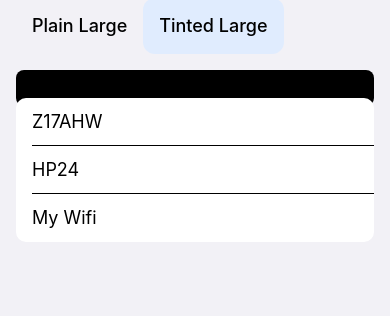
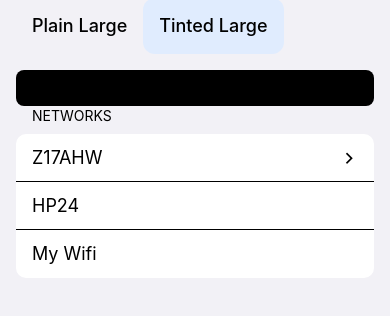
Before and after one commit to Bedrock-UI/react-native-ios, a React Native app: screen / in a window 390 px wide. Shown: the part 306-622 px from the top of the page. Built offline with nearby package versions, Linux system fonts and the light colour scheme.

Commit message:
updates to table row

```diff
--- a/App.tsx
+++ b/App.tsx
@@ -1,6 +1,6 @@
 import Ionicons from '@expo/vector-icons/Ionicons';
 import { useState } from 'react';
-import { PlatformColor, SafeAreaView, ScrollView } from 'react-native';
+import { SafeAreaView, ScrollView } from 'react-native';
 import { Button } from 'components/Button';
 import { Flex } from 'components/Flex';
 import { TabBar } from 'components/TabBar';
@@ -54,7 +54,7 @@ function App() {
         <Flex>
           <Table
             header="Networks"
-            rows={[{ title: 'Z17AHW' }, { title: 'HP24' }, { title: 'My Wifi' }]}
+            rows={[{ rightIcon: true, title: 'Z17AHW' }, { title: 'HP24' }, { title: 'My Wifi' }]}
           />
         </Flex>
       </ScrollView>
--- a/src/components/Flex/Flex.tsx
+++ b/src/components/Flex/Flex.tsx
@@ -6,7 +6,6 @@ import type { Props } from './Flex.types';
 const styles = StyleSheet.create({
   flex: {
     display: 'flex',
-    flex: 0,
   },
 
   // flex direction
@@ -24,15 +23,32 @@ const styles = StyleSheet.create({
   wrap: {
     flexWrap: 'wrap',
   },
+
+  // justify content
+  'justify-content-center': {
+    justifyContent: 'center',
+  },
+  'justify-content-flex-start': {
+    justifyContent: 'flex-start',
+  },
+  'justify-content-space-between': {
+    justifyContent: 'space-between',
+  },
 });
 
-function Flex({ direction = 'row', wrap = 'wrap', ...props }: Props) {
+function Flex({
+  direction = 'row',
+  justifyContent = 'flex-start',
+  wrap = 'wrap',
+  ...props
+}: Props) {
   return (
     <SafeAreaView
       {...props}
       style={{
         ...styles.flex,
         ...styles[direction],
+        ...styles[`justify-content-${justifyContent}`],
         ...styles[wrap],
       }}
     />
--- a/src/components/Flex/Flex.types.ts
+++ b/src/components/Flex/Flex.types.ts
@@ -3,5 +3,6 @@ import type { ViewProps } from 'react-native';
 export interface Props {
   children?: ViewProps['children'];
   direction?: 'column' | 'row';
+  justifyContent?: 'center' | 'flex-start' | 'space-between';
   wrap?: 'nowrap' | 'wrap';
 }
--- a/src/components/Table/Table.tsx
+++ b/src/components/Table/Table.tsx
@@ -1,6 +1,7 @@
 import React from 'react';
 import { StyleSheet, Text, View } from 'react-native';
 import { theme } from 'theme';
+import { TableRow } from 'components/TableRow';
 
 import type { Props } from './Table.types';
 
@@ -19,23 +20,7 @@ const styles = StyleSheet.create({
   table: {
     backgroundColor: theme.palette.white,
     borderRadius: 10,
-  },
-  row: {
-    borderBottomColor: theme.palette.neutral[400],
-    borderBottomWidth: 0.5,
-    display: 'flex',
-    flexDirection: 'column',
-    justifyContent: 'center',
-    height: 48,
-    marginLeft: 16,
-    paddingRight: 16,
-  },
-  rowLast: {
-    borderBottomWidth: 0,
-  },
-  rowTitle: {
-    fontSize: theme.typography.body1.fontSize,
-    lineHeight: theme.typography.body1.fontSize,
+    overflow: 'hidden',
   },
 });
 
@@ -45,16 +30,8 @@ function Table({ header = '', rows = [] }: Props) {
       {header && <Text style={styles.header}>{header}</Text>}
 
       <View style={styles.table}>
-        {rows.map(({ title }, index) => (
-          <View
-            key={index}
-            style={{
-              ...styles.row,
-              ...(index === rows.length - 1 ? styles.rowLast : {}),
-            }}
-          >
-            <Text style={styles.rowTitle}>{title}</Text>
-          </View>
+        {rows.map((props, index) => (
+          <TableRow {...props} last={index === rows.length - 1} key={index} />
         ))}
       </View>
     </View>
--- /dev/null
+++ b/src/components/TableRow/TableRow.tsx
@@ -0,0 +1,65 @@
+import Ionicons from '@expo/vector-icons/Ionicons';
+import React, { useState } from 'react';
+import { StyleSheet, Text, TouchableOpacity } from 'react-native';
+import { theme } from 'theme';
+import { Flex } from 'components/Flex';
+
+import type { Props } from './TableRow.types';
+
+const styles = StyleSheet.create({
+  root: {
+    borderBottomColor: theme.palette.neutral[400],
+    borderBottomWidth: 0.5,
+    display: 'flex',
+    flexDirection: 'column',
+    justifyContent: 'center',
+    height: 48,
+    paddingHorizontal: 16,
+    width: '100%',
+  },
+  active: {
+    backgroundColor: theme.palette.neutral[500],
+  },
+  last: {
+    borderBottomWidth: 0,
+  },
+  rightIcon: {
+    color: theme.palette.neutral[300],
+  },
+  title: {
+    fontSize: theme.typography.body1.fontSize,
+    lineHeight: theme.typography.body1.lineHeight,
+  },
+});
+
+function TableRow({ last = false, onPress, rightIcon, title }: Props) {
+  const [active, setActive] = useState<boolean>(false);
+
+  return (
+    <TouchableOpacity
+      activeOpacity={1}
+      onPress={onPress}
+      onPressIn={() => setActive(true)}
+      onPressOut={() => setActive(false)}
+      style={{
+        ...styles.root,
+        ...(active ? styles.active : {}),
+        ...(last ? styles.last : {}),
+      }}
+    >
+      <Flex justifyContent="space-between">
+        <Flex direction="column" justifyContent="center">
+          <Text style={styles.title}>{title}</Text>
+        </Flex>
+
+        {rightIcon && (
+          <Flex direction="column" justifyContent="center">
+            <Ionicons name="chevron-forward" style={styles.rightIcon} size={18} />
+          </Flex>
+        )}
+      </Flex>
+    </TouchableOpacity>
+  );
+}
+
+export default TableRow;
--- /dev/null
+++ b/src/components/TableRow/index.ts
@@ -0,0 +1,3 @@
+export type { Props as TableRowProps } from './TableRow.types';
+
+export { default as TableRow } from './TableRow';
--- a/src/components/TextInput/TextInput.tsx
+++ b/src/components/TextInput/TextInput.tsx
@@ -6,7 +6,7 @@ import type { Props } from './TextInput.types';
 
 const textInputStyles = StyleSheet.create({
   base: {
-    backgroundColor: theme.palette.neutral[600],
+    backgroundColor: theme.palette.neutral[500],
     borderRadius: 8,
     color: theme.palette.neutral[100],
     height: 36,
```
Also changed, not shown: src/components/Table/Table.types.ts (+2 -10 lines), src/components/TableRow/TableRow.types.ts (added, +9 -0 lines).
